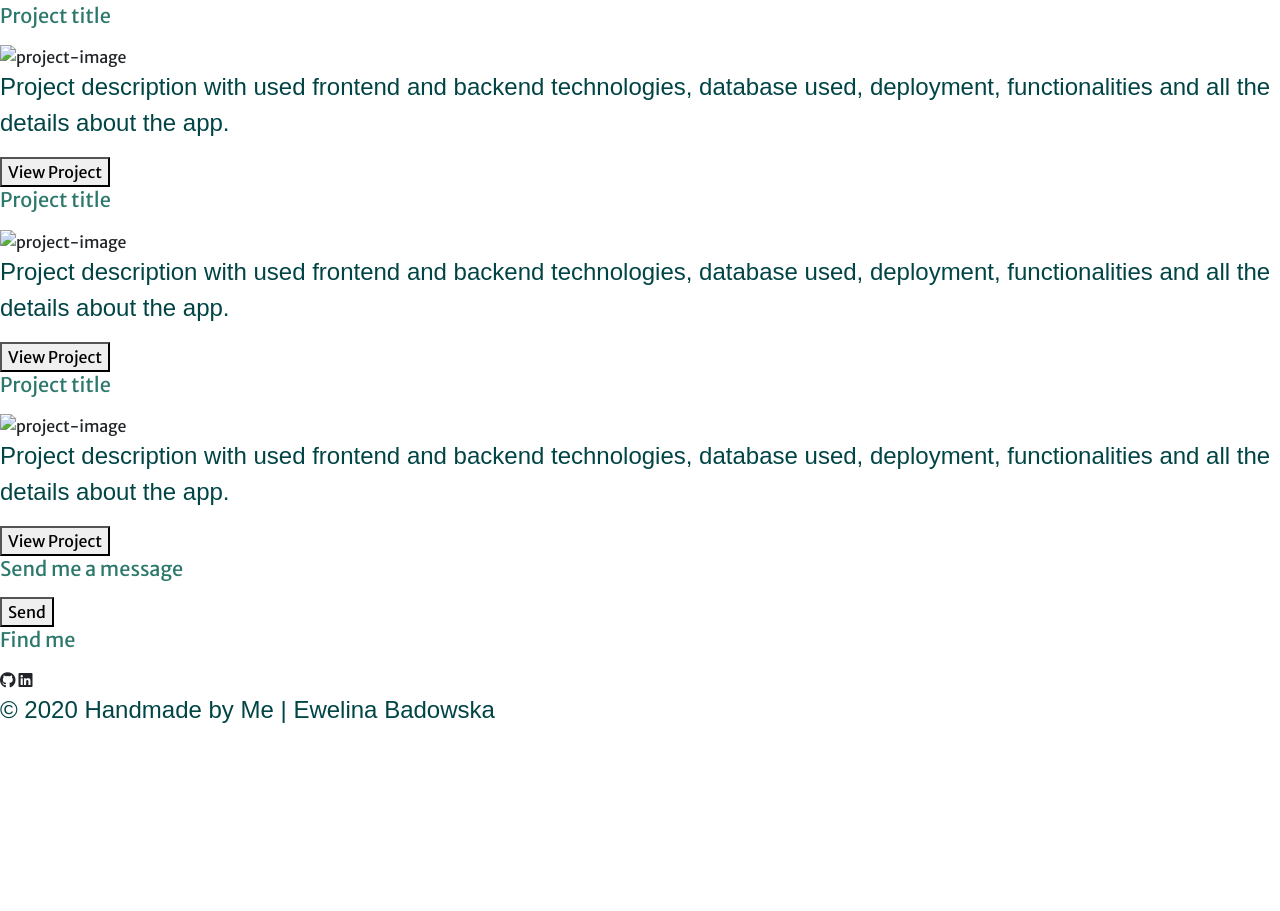
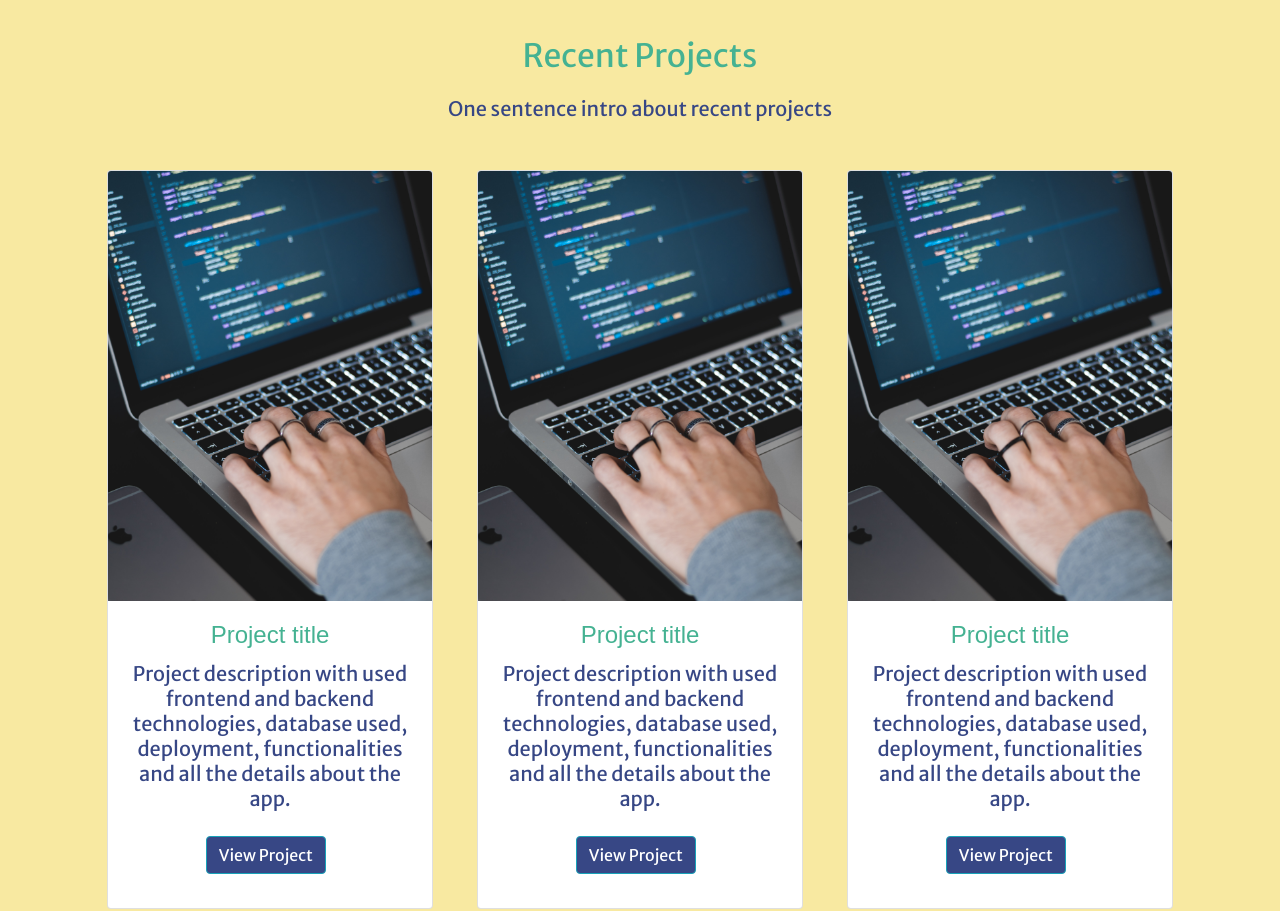
Before and after one commit to ewbadowska/personal-website, a plain HTML site: page index.html in a window 1280 px wide. Shown: the part 1395-2306 px from the top of the page. Before the commit the page ends 2139 px from the top, so only its background shows below. Drawn offline with nearby package versions, Linux system fonts and the light colour scheme.

Commit message:
add project cards

```diff
--- a/css/styles.css
+++ b/css/styles.css
@@ -3,11 +3,11 @@ body{
 }
 
 #title{
-    background-color: #f8b400;
-    color: #2c786c;
+    background-color: #f8e9a1;
+    color: #f76c6c;
 }
 .container-fluid{
-    padding: 0% 15%;
+    padding: 0% 15% 5%;
 }
 h1{
     font-family: 'Oswald-Medium', sans-serif;
@@ -18,16 +18,16 @@ h2{
     font-size: 2rem;
     line-height: 1;
     margin-bottom: 1.5rem;
-    color: #004445;
+    color: #45b292;
+}
+h3{
+    font-family: 'Merriweather Sans-Regular', sans-serif;
+    font-size: 1.5rem;
+    color: #45b292;;
 }
 p{
-    font-family: 'Merriweather Sans-Regular', sans-serif;
-    font-size: 1.5rem;
-    color: #004445;
-}
-h3{
     font-size: 1.25rem;
-    color: #2c786c;
+    color:  #374785;
     line-height: 1.25;
     margin-bottom: 1rem;
 }
@@ -35,7 +35,7 @@ h3{
     padding: 0 0 4.5rem;
 }
 .navbar-toggler-icon{
-    background-color: #2c786c;
+    background-color: #374785;
 }
 .nav-item{
     padding: 0 18px;
@@ -43,26 +43,32 @@ h3{
 }
 .nav-link{
     font-size: 1.2rem;
-    color: #004445;
+    color: #374785;
 }
 .more-button {
     margin: 3% 3% 5% 0;
-    background-color: #2c786c
+    background-color: #374785;
 }
 .title-image{
     width: 50%;
-    border: 3px solid #004445;
+    border: 5px solid  #f76c6c;
     border-radius: 50%;
-    padding: 5px;
+    padding: 8px;
 }
 .about-image{
     width: 50%;
-    border: 3px solid #004445;
+    border: 5px solid #f76c6c;
     border-radius: 4px;
-    padding: 5px;
+    padding: 8px;
 }
 #about{
     padding: 7% 15%;
+}
+.technology-title{
+    padding: 3% 0%;
+}
+.about-tag ul {
+    padding: 0%;
 }
 .about-tag ul li {
     margin: 0px 6px;
@@ -73,5 +79,20 @@ h3{
     display: inline-block;
   }
   .about-tag ul li:hover{
-    background-color: #f8b400;
+    background-color:  #f76c6c;
   }
+  #projects{
+      padding: 100px;
+      text-align: center;
+      background-color: #f8e9a1;
+  }
+.project-column{
+    padding: 3% 2%;
+}
+.card-img-top {
+    max-width: 100%;
+    height: auto;
+  }
+.project-button{
+    color: #374785;
+}
--- a/index.html
+++ b/index.html
@@ -49,7 +49,8 @@
         <div class="col-lg-6">
           <h1>Ewelina Badowska</h1>
           <h2>Front-End Developer</h2>
-          <p>One sentence with 2-3 lines of description with key information about me, motivation and goals.</p>
+          <h3 class="intro">One sentence with 2-3 lines of description with key information about me, motivation and
+            goals.</h3>
           <button type="button" class="btn btn-info more-button">Read More</button>
         </div>
 
@@ -76,12 +77,12 @@
 
       <div class="col-lg-6 col-md-6">
         <h2>About Me</h2>
-        <h3 class="about-text">I am a self-taught Junior Front-End Developer transitioning from a Senior IT Support
+        <p class="about-text">I am a self-taught Junior Front-End Developer transitioning from a Senior IT Support
           role. During my preparation I took 2 comprehensive Udemy Front-End Development Bootcamps (more than 80 hours
           of learning material and 150+ hours of additional work), resulting in projects deployments in the cloud. I am
           not afraid of taking on challenges which I showed many times across my career. I am a fast learner, hard
           worker and team player with customer service experience and a strong focus on end-user satisfaction.</h3>
-        <p class="technology-title">Technologies</p>
+          <h3 class="technology-title">Technologies</h3>
           <div class="about-tag">
             <ul>
               <li><span>HTML5</span></li>
@@ -109,24 +110,50 @@
     <h2>Recent Projects</h2>
     <p>One sentence intro about recent projects</p>
 
+    <div class="row">
 
-    <h3>Project title</h3>
-    <img class="project-image" src="images/project1.jpg" alt="project-image">
-    <p class="project-text">Project description with used frontend and backend technologies, database used, deployment,
+      <div class="project-column col-lg-4 col-md-6">
+        <div class="card text-center">
+          <img class="card-img-top" src="images/about-image.jpg" alt="project-image">
+          <div class="card-body">
+            <h3 class="card-title">Project title</h5>
+              <p class="card-text">Project description with used frontend and backend technologies, database used,
+                deployment,
                 functionalities and all the details about the app. </p>
-    <button type="button">View Project</button>
+              <button type="button" class="btn btn-info more-button">View Project</button>
+          </div>
+        </div>
+      </div>
 
-    <h3>Project title</h3>
-    <img class="project-image" src="images/project2.jpg" alt="project-image">
-    <p class="project-text">Project description with used frontend and backend technologies, database used, deployment,
+
+      <div class="project-column col-lg-4 col-md-6">
+        <div class="card text-center">
+          <img class="card-img-top" src="images/about-image.jpg" alt="project-image">
+          <div class="card-body">
+            <h3 class="card-title">Project title</h5>
+              <p class="card-text">Project description with used frontend and backend technologies, database used,
+                deployment,
                 functionalities and all the details about the app. </p>
-    <button type="button">View Project</button>
+              <button type="button" class="btn btn-info more-button">View Project</button>
+          </div>
+        </div>
+      </div>
 
-    <h3>Project title</h3>
-    <img class="project-image" src="images/project3.jpg" alt="project-image">
-    <p class="project-text">Project description with used frontend and backend technologies, database used, deployment,
+
+      <div class="project-column col-lg-4">
+        <div class="card text-center">
+          <img class="card-img-top" src="images/about-image.jpg" alt="project-image">
+          <div class="card-body">
+            <h3 class="card-title">Project title</h5>
+              <p class="card-text">Project description with used frontend and backend technologies, database used,
+                deployment,
                 functionalities and all the details about the app. </p>
-    <button type="button">View Project</button>
+              <button type="button" class="btn btn-info more-button">View Project</button>
+          </div>
+        </div>
+      </div>
+
+    </div>
 
   </section>
 
```
Lines whose indentation alone changed are shown as unchanged.
